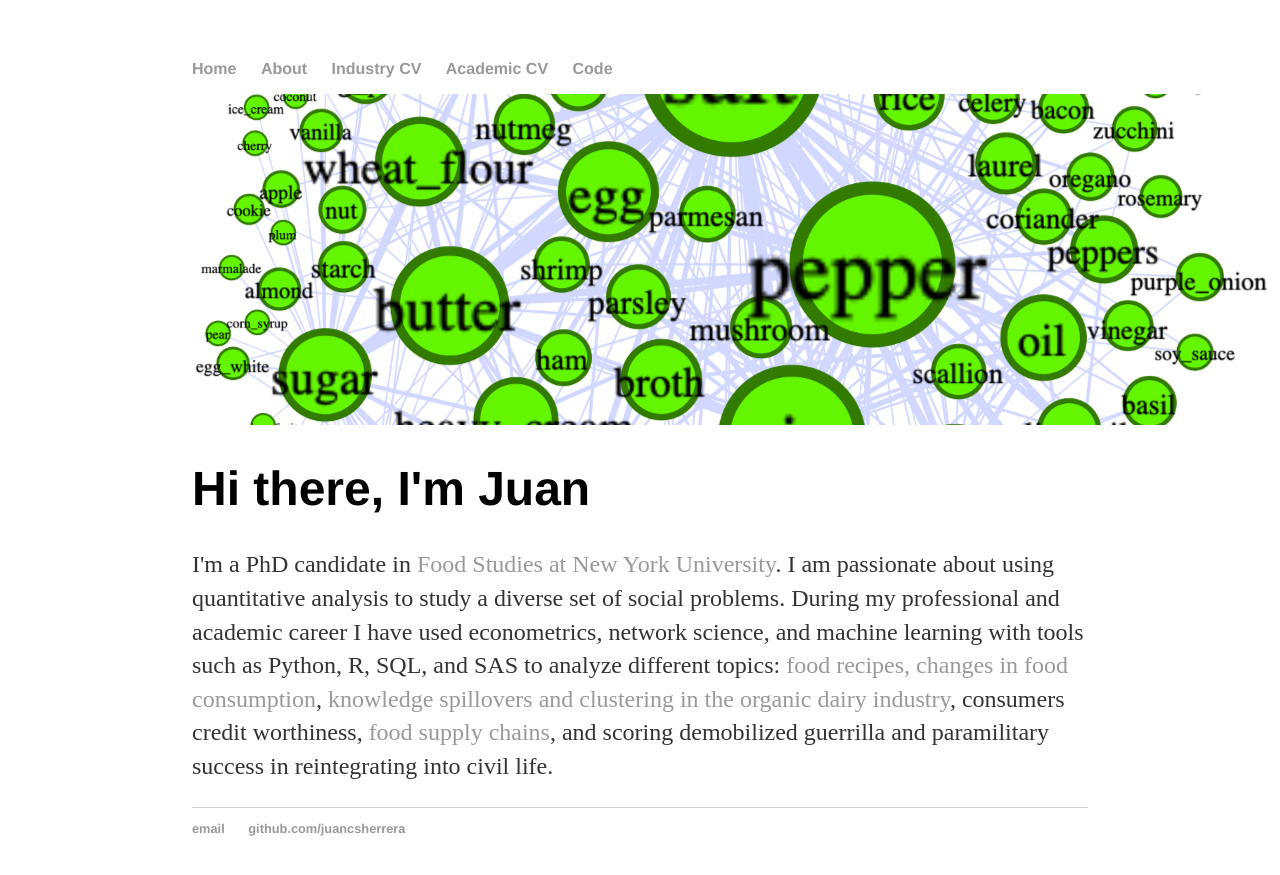
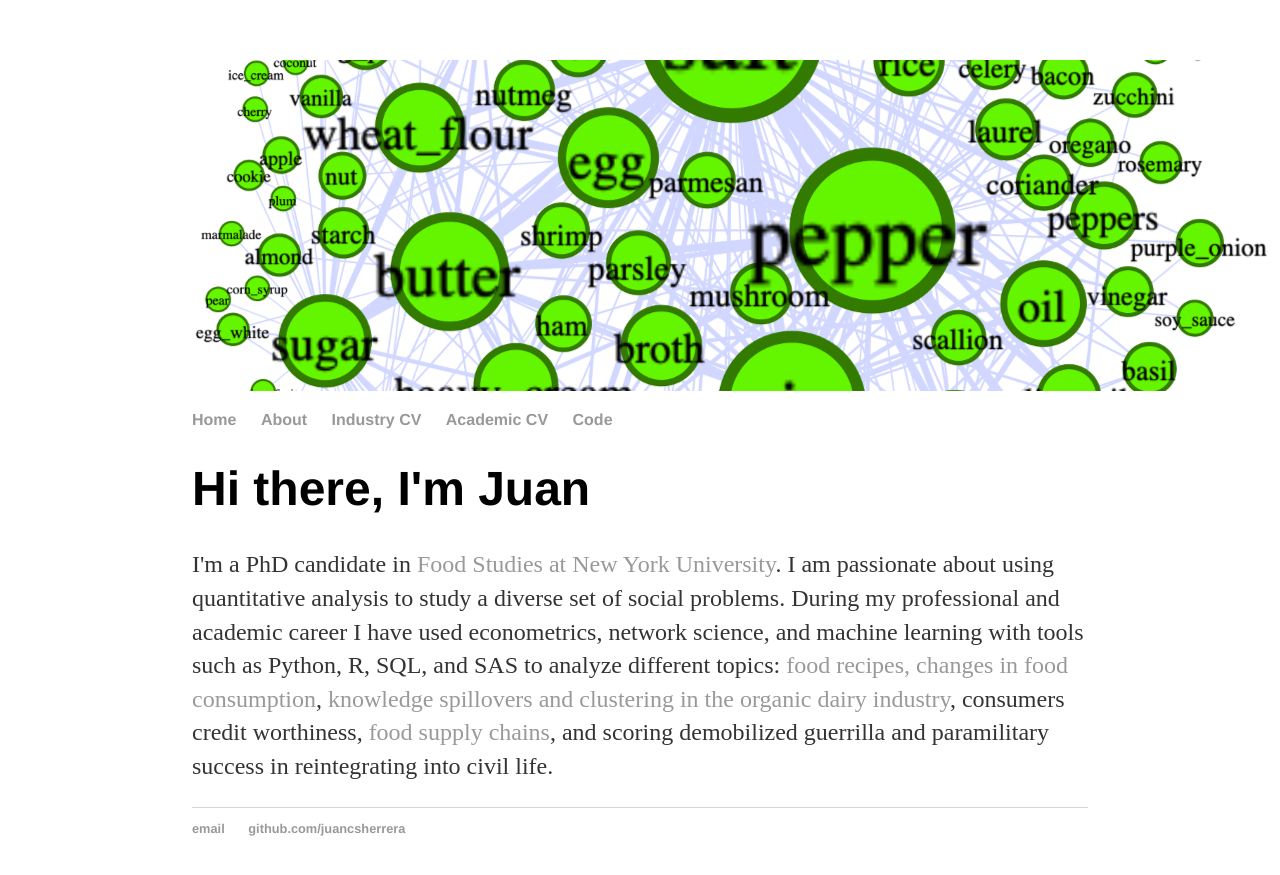
Before and after one commit to juancsherrera/juancsherrera.github.io, a Jekyll site: the page built from index.html, in a window 1280 px wide. Shown: the top 875 px of the page. Built offline with Jekyll 4.4.1, drawn with Linux system fonts in a browser that asks for light colours.

Commit message:
Update default.html

```diff
--- a/_layouts/default.html
+++ b/_layouts/default.html
@@ -5,6 +5,7 @@
 			<!-- link to main stylesheet -->
 			<link rel="stylesheet" type="text/css" href="/css/main.css">
 			<meta name="viewport" content="width=device-width, initial-scale=1" />
+			<img src="https://github.com/juancsherrera/juancsherrera.github.io/raw/master/CoNetworkHorizontal.png" width: auto max-width: 100% height: auto>
 		</head>
 		<body>
 			<nav>
@@ -20,8 +21,6 @@
 	    		</ul>
 			</nav>
 
-			<img src="https://github.com/juancsherrera/juancsherrera.github.io/raw/master/CoNetworkHorizontal.png" width: auto max-width: 100% height: auto>
-
 			<div class="container">
 
 			{{ content }}
```
